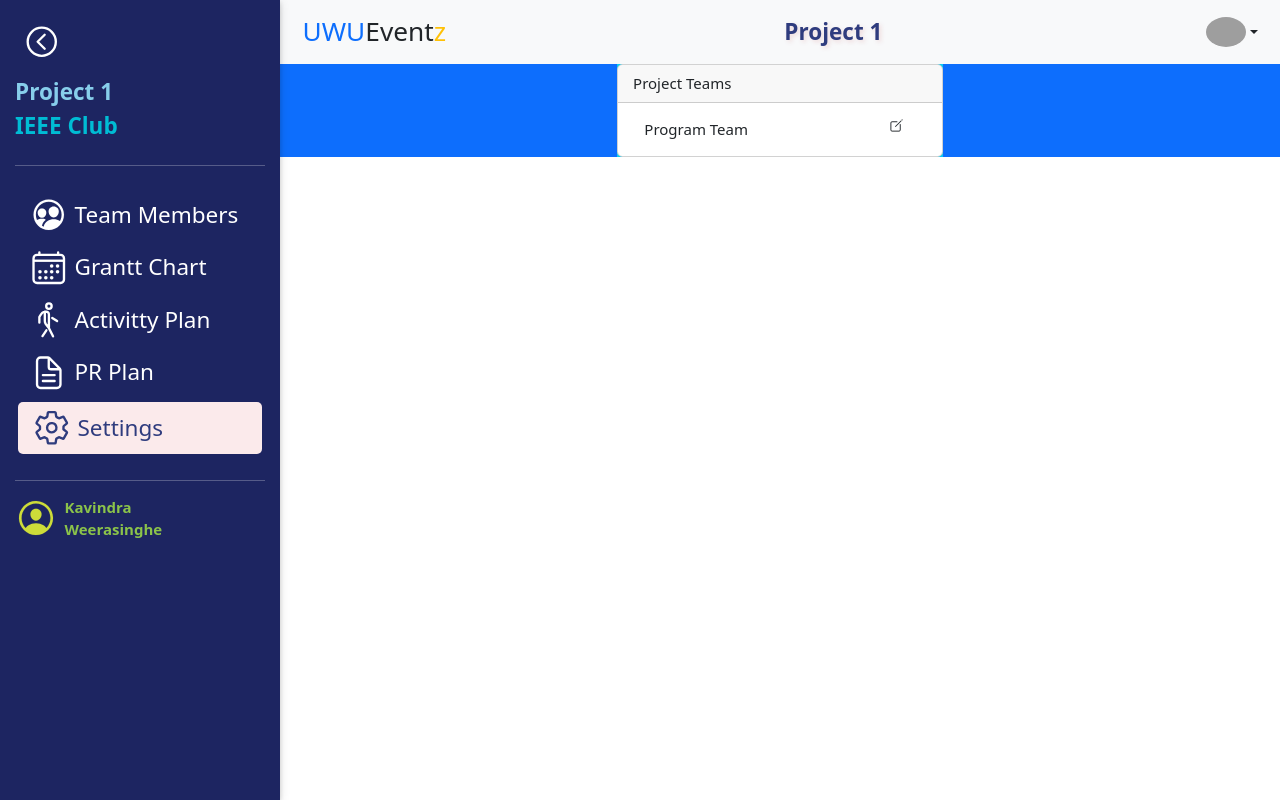
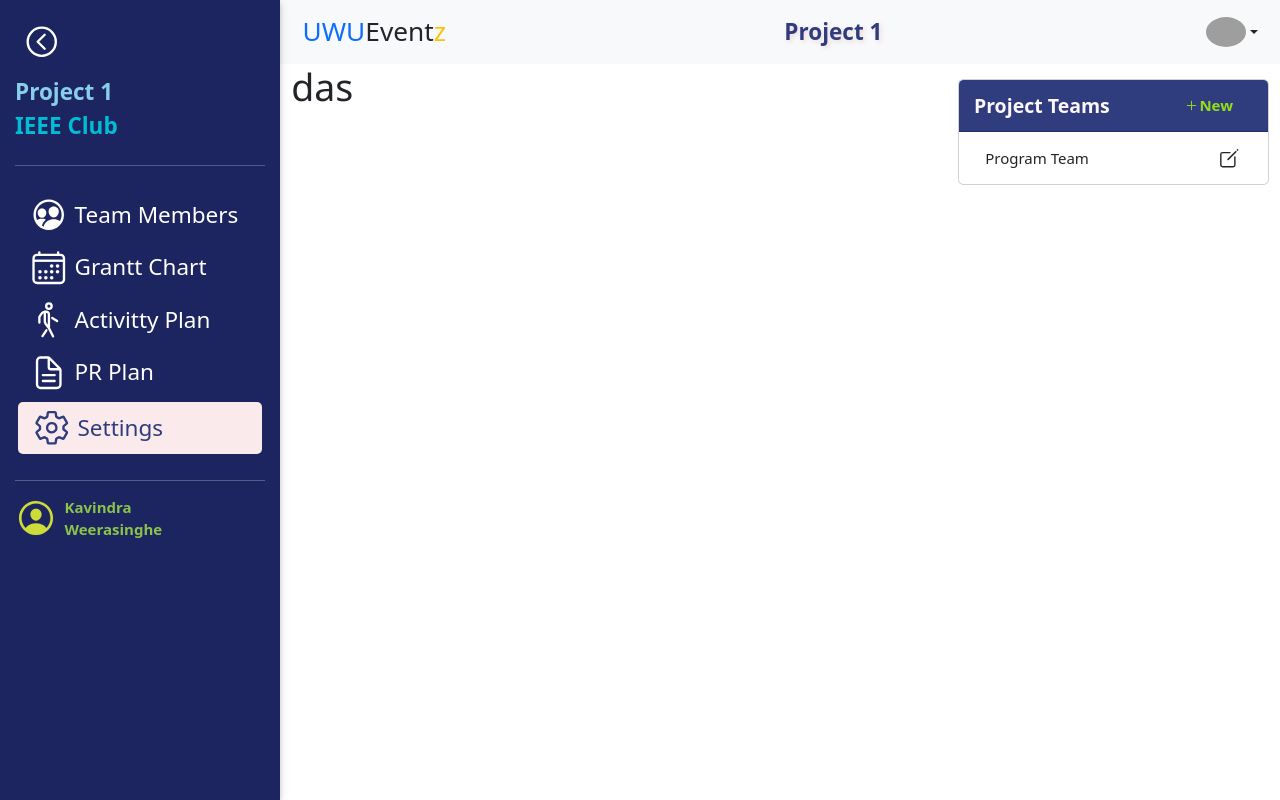
Before and after one commit to WDK-Techno/University-Event-Management-System, a PHP site: page /projectdashboard.php in a window 1280 px wide. Run offline with PHP 8.4, Linux system fonts and the light colour scheme; grey boxes are pictures that could not be loaded.

Commit message:
project team list

```diff
--- a/assets/css/projectdashboard.css
+++ b/assets/css/projectdashboard.css
@@ -15,6 +15,8 @@ body {
   --darker-primary: #1D2561;
   --lighter-secondary: #FDF6F7;
   --accent-color: #1F8A70;
+  --accent-color2: #93e017;
+  --accent-color3: #e36d24;
 }
 
 /* ======== side bar ========= */
@@ -120,3 +122,7 @@ body {
 .hide{
   display: none;
 }
+
+/* =============== content ========== */
+
+/* ===== common classes ========= */
--- a/assets/css/style.css
+++ b/assets/css/style.css
@@ -34,11 +34,11 @@ html {
     font-size: 1.0rem;
 } */
 
-.modal-backdrop{
+/* .modal-backdrop{
     z-index: -1 !important;
     width: 100vw;
     height: 100vh;
-}
+} */
 
 /* Calendar */
 .fc-daygrid-day-top{
--- a/projectdashboard.php
+++ b/projectdashboard.php
@@ -1,8 +1,7 @@
-
 <?php
 
- if ($_SERVER['REQUEST_METHOD']=='GET'){
-     $selected_menuNo=5;
+if ($_SERVER['REQUEST_METHOD'] == 'GET') {
+    $selected_menuNo = 5;
 
 }
 ?>
@@ -10,7 +9,26 @@
 <!DOCTYPE html>
 <html lang="en">
 
-<body style="box-sizing: border-box;">
+<head>
+    <meta charset="UTF-8">
+    <meta name="viewport" content="width=device-width, initial-scale=1.0">
+    <title>Document</title>
+
+    <!-- ====== CSS Files ==== -->
+    <link rel="stylesheet" href="assets/css/style.css">
+    <!-- <link rel="stylesheet" href="assests/scss/style.scss"> -->
+    <link rel="stylesheet" href="https://www.w3schools.com/w3css/4/w3.css">
+    <link rel="stylesheet" href="assets/css/projectdashboard.css">
+
+    <!-- ===== Boostrap CSS ==== -->
+    <!-- <link rel="stylesheet" href="https://maxcdn.bootstrapcdn.com/bootstrap/4.5.2/css/bootstrap.min.css"> -->
+    <link href="https://cdn.jsdelivr.net/npm/bootstrap@5.3.0/dist/css/bootstrap.min.css" rel="stylesheet"
+          integrity="sha384-9ndCyUaIbzAi2FUVXJi0CjmCapSmO7SnpJef0486qhLnuZ2cdeRhO02iuK6FUUVM" crossorigin="anonymous">
+
+
+</head>
+
+<body>
 
 <!-- =======  side bar ======= -->
 <div class="sideBar w3-sidebar w3-bar-block w3-card w3-animate-left" style="display:block;" id="mySidebar">
@@ -263,12 +281,84 @@
     <div id="menu-content-4" class="main-content hide">
         <h1>Content 4</h1>
     </div>
-    <div id="menu-content-5" class="main-content w-100 hide">
-        <div class="w-100 bg-primary container d-flex">
-            <div class="bg-info mx-auto col-4">
-                <div class="card mx-auto">
-                    <div class="card-header">
-                        <div>Project Teams</div>
+    <div id="menu-content-5" class="main-content w-100 h-100 hide">
+        <div class="container-fluid h-100">
+            <div class="row h-100">
+                <!-- ====== left side section ========== -->
+                <div class="col-12 col-lg-8">
+                    <h1>das</h1>
+                </div>
+                <!-- ========== right side section ========== -->
+                <div class="col-12 col-lg-4">
+                    <div class="w-100 p-0 pt-3 d-flex container">
+                        <div class="card mx-auto col-12 col-md-8 col-lg-12" style="height: 50%;">
+                            <div class="card-header d-flex"
+                                 style="background-color: var(--primary); color: var(--lighter-secondary);">
+                                <div class="my-auto fw-bold" style="font-size: 1.3rem;">Project Teams</div>
+                                <div class="btn fw-bold my-auto ms-auto me-2 d-flex"
+                                     style="color: var(--accent-color2) !important"
+                                     type="button" data-bs-toggle="modal"
+                                     data-bs-target="#add-new-project-teams">
+                                    <ion-icon class="my-auto" name="add-outline"></ion-icon>
+                                    <div class="my-auto">New</div>
+                                </div>
+
+                                <!-- =========== add new team button model =========== -->
+                                <div class="modal fade"
+                                     id="add-new-project-teams"
+                                     tabindex="-1"
+                                     role="dialog"
+                                     aria-labelledby="exampleModalCenterTitle"
+                                     aria-hidden="true">
+                                    <div class="modal-dialog modal-dialog-centered"
+                                         role="document">
+                                        <div class="modal-content">
+                                            <!--=== form =====-->
+                                            <form>
+                                                <div class="modal-header py-2 px-2"
+                                                     style="background-color: var(--darker-primary); color: var(--lighter-secondary);">
+                                                    <div class="d-flex flex-row w-100 justify-content-between">
+
+                                                        <div class="ms-2 my-auto fs-4 fw-bold">
+                                                            Project Team
+                                                        </div>
+
+                                                        <!-- <div class="me-3 ms-auto my-auto px-3 py-1 bg-primary text-light fw-bold rounded-3 shadow-sm" style="font-size: 1.1rem;">New</div> -->
+                                                        <!-- <div class="me-3 ms-auto my-auto px-3 py-1 bg-dark text-light fw-bold rounded-3 shadow-sm" style="font-size: 1.1rem;">Ongoing</div> -->
+                                                        <div class="me-3 ms-auto my-auto px-1 py-1 fw-bold rounded-3 shadow-sm"
+                                                             style="font-size: 1.3rem; color: var(--accent-color2);">
+                                                            New
+                                                        </div>
+                                                    </div>
+
+                                                </div>
+
+                                                <div class="modal-body" style="background-color: var(--lighter-secondary);">
+                                                    <div class="d-flex px-5">
+                                                        <input class="form-control text-center" type="text"
+                                                               name="team_name" placeholder="Team Name"/>
+                                                    </div>
+                                                </div>
+                                                <div class="modal-footer" style="background-color: var(--primary);">
+                                                    <button type="button"
+                                                            class="btn btn-secondary"
+                                                            data-bs-dismiss="modal">
+                                                        Close
+                                                    </button>
+                                                    <button type="submit"
+                                                            name="submit"
+                                                            class="btn fw-bold"
+                                                            style="background-color: var(--secondary); color: var(--primary);">
+                                                        ADD
+                                                    </button>
+
+                                                </div>
+                                            </form>
+                                        </div>
+
+                                    </div>
+                                </div>
+
                             </div>
                             <div class="card-body">
                                 <div class="container">
@@ -276,17 +366,21 @@
                                         <div class="col-10">
                                             <div>Program Team</div>
                                         </div>
-                                <div class="col-2">
-                                    <div class="d-flex" type="button">
-                                        <ion-icon name="create-outline"></ion-icon>
+                                        <div class="col-2" style="font-size: 1.5rem;">
+                                            <div class="d-flex">
+                                                <ion-icon class="" type="button" name="create-outline"></ion-icon>
                                             </div>
                                         </div>
                                     </div>
                                 </div>
                             </div>
                         </div>
+
                     </div>
                 </div>
+            </div>
+        </div>
+
     </div>
 
 </div>
@@ -317,23 +411,4 @@
 
 </body>
 
-<head>
-    <meta charset="UTF-8">
-    <meta name="viewport" content="width=device-width, initial-scale=1.0">
-    <title>Document</title>
-
-    <!-- ====== CSS Files ==== -->
-    <link rel="stylesheet" href="assets/css/style.css">
-    <!-- <link rel="stylesheet" href="assests/scss/style.scss"> -->
-    <link rel="stylesheet" href="https://www.w3schools.com/w3css/4/w3.css">
-    <link rel="stylesheet" href="assets/css/projectdashboard.css">
-
-    <!-- ===== Boostrap CSS ==== -->
-    <!-- <link rel="stylesheet" href="https://maxcdn.bootstrapcdn.com/bootstrap/4.5.2/css/bootstrap.min.css"> -->
-    <link href="https://cdn.jsdelivr.net/npm/bootstrap@5.3.0/dist/css/bootstrap.min.css" rel="stylesheet"
-          integrity="sha384-9ndCyUaIbzAi2FUVXJi0CjmCapSmO7SnpJef0486qhLnuZ2cdeRhO02iuK6FUUVM" crossorigin="anonymous">
-
-
-</head>
-
 </html>
```
Lines whose indentation alone changed are shown as unchanged.
